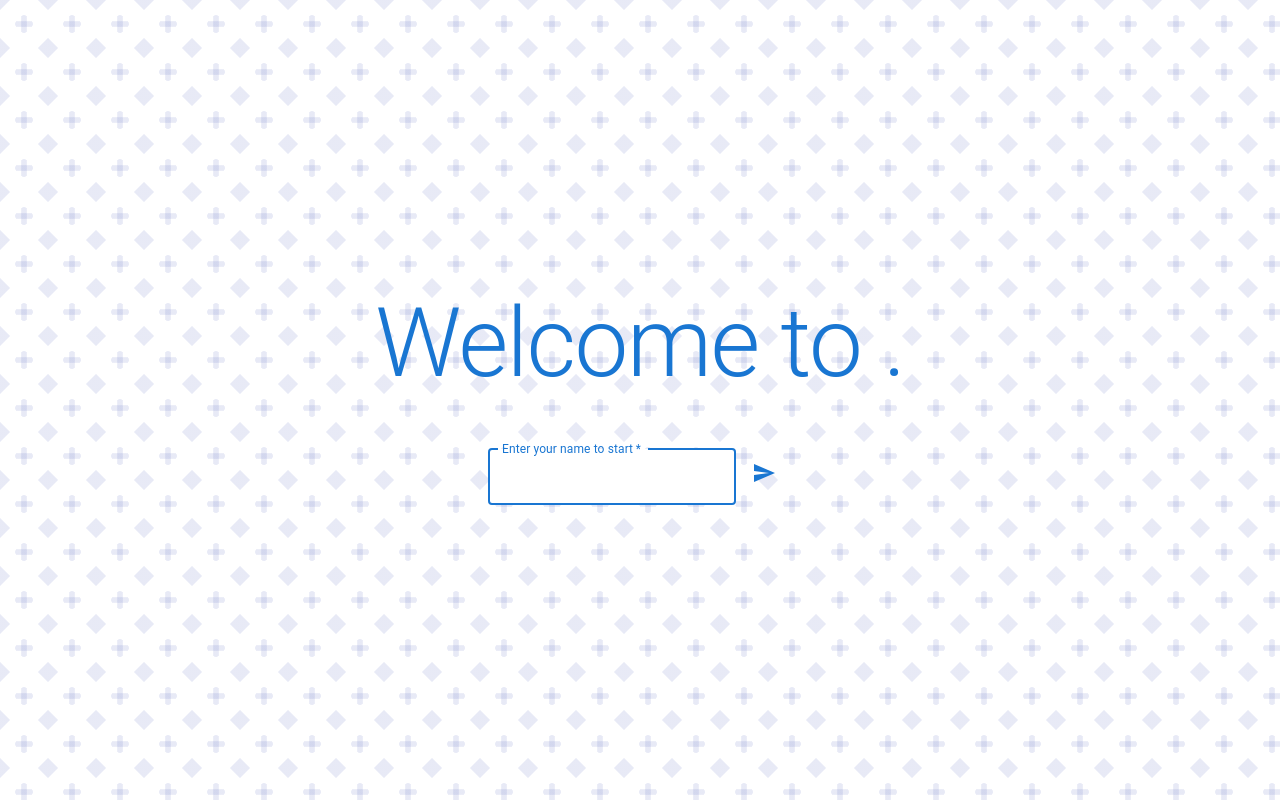
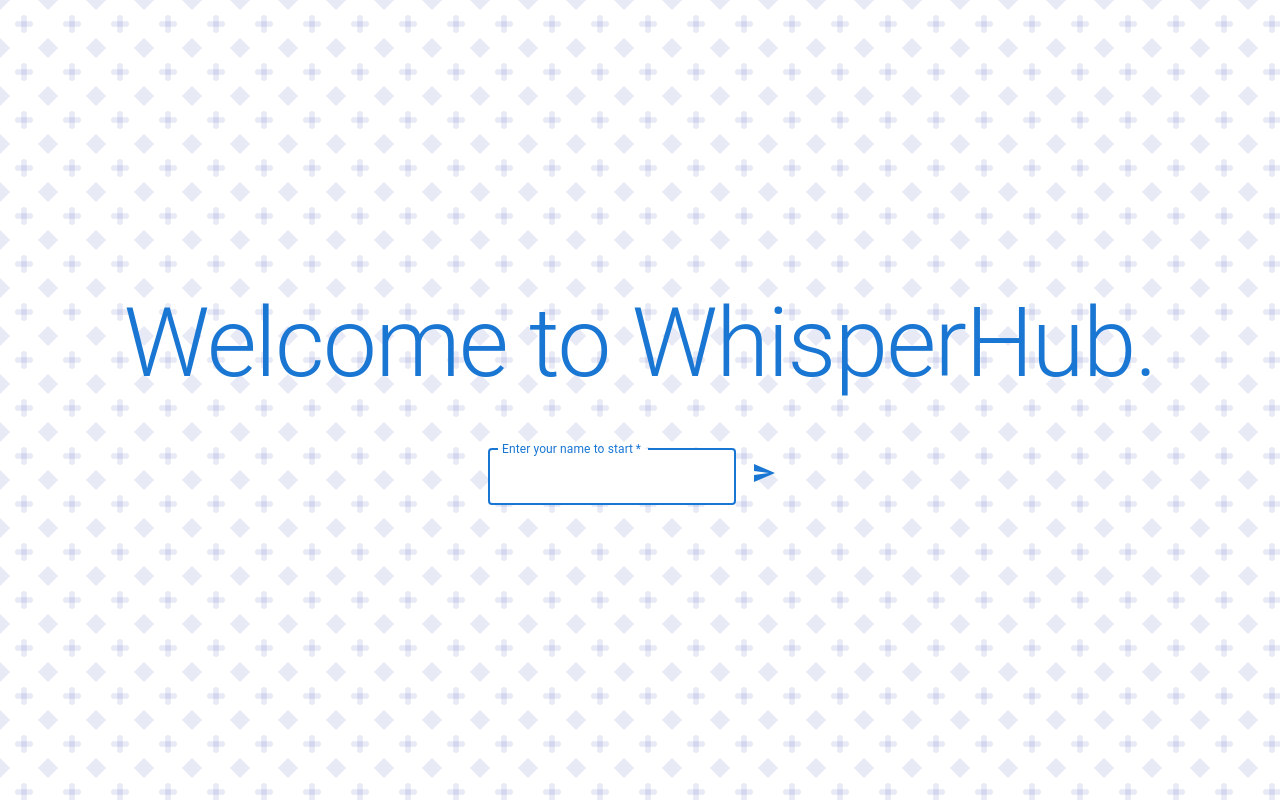
Before and after one commit to Kunal19880711/scalarchatterbox, a React (Vite) app in the folder client/: page / in a window 1280 px wide. Built offline with nearby package versions, Linux system fonts and the light colour scheme; no server answers.

Commit message:
refactor Appname as constant

```diff
--- a/client/src/common/contants.js
+++ b/client/src/common/contants.js
@@ -16,3 +16,6 @@ OutgoingMsg.DeleteRoom = "deleteRoom";
 OutgoingMsg.JoinRoom = "joinRoom";
 OutgoingMsg.LeaveRoom = "leaveRoom";
 OutgoingMsg.SendMessage = "sendMessage";
+
+export const AppConsts = {};
+AppConsts.AppName = "WhisperHub";
--- a/client/src/components/Login.jsx
+++ b/client/src/components/Login.jsx
@@ -1,7 +1,7 @@
 import React from "react";
 import { useDispatch } from "react-redux";
 import LoginView from "./LoginView";
-import { OutgoingMsg } from "../common/contants";
+import { AppConsts, OutgoingMsg } from "../common/contants";
 
 const Login = () => {
   const dispatch = useDispatch();
@@ -13,7 +13,7 @@ const Login = () => {
     });
   };
 
-  return <LoginView setIdentity={setUsername} />;
+  return <LoginView setIdentity={setUsername} appName={AppConsts.AppName} />;
 };
 
 export default Login;
--- a/client/src/components/NavBar.jsx
+++ b/client/src/components/NavBar.jsx
@@ -1,12 +1,16 @@
 import React from "react";
 import { useSelector } from "react-redux";
 import NavBarView from "./NavBarView";
+import { AppConsts } from "../common/contants";
 
 const NavBar = () => {
-  const appName = "WhisperHub";
   const { focusedRoom, identity } = useSelector((store) => store.userData);
   return (
-    <NavBarView appName={appName} roomName={focusedRoom} username={identity} />
+    <NavBarView
+      appName={AppConsts.AppName}
+      roomName={focusedRoom}
+      username={identity}
+    />
   );
 };
 
```
